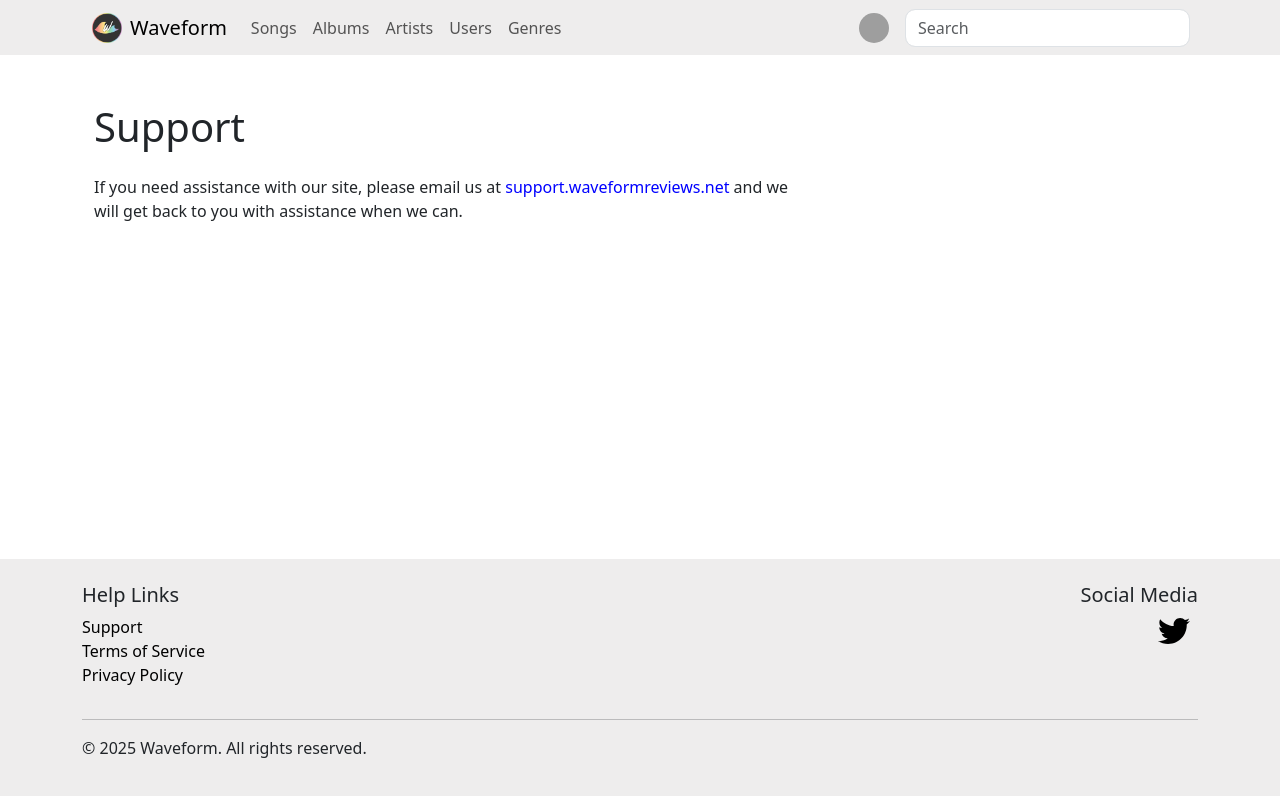
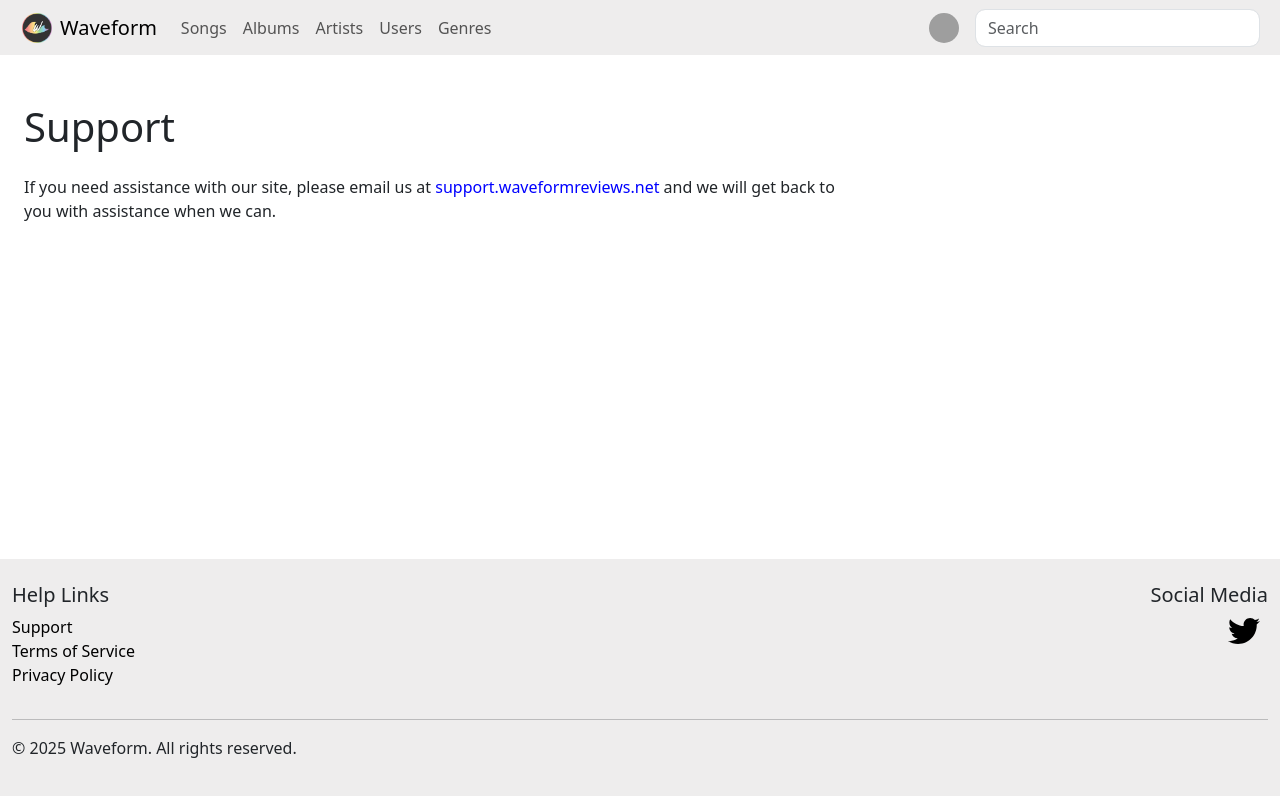
Before and after one commit to robotzurg/CS4900, a React (Vite) app in the folder cs-4900/: page /support in a window 1280 px wide. Shown: the top 796 px of the page. Built offline with nearby package versions, Linux system fonts and the light colour scheme; no server answers; grey boxes are pictures that could not be loaded.

Commit message:
Adjusted card size and container size

```diff
--- a/cs-4900/src/components/MusicSmallCard/MusicSmallCard.css
+++ b/cs-4900/src/components/MusicSmallCard/MusicSmallCard.css
@@ -28,7 +28,7 @@
   @media (min-width: 1024px) {
     .music-small-card {
       flex-direction: column !important;
-      width: 230px !important;
+      width: 200px !important;
     }
 
     .music-small-card .music-card-top-img {
--- a/cs-4900/src/index.css
+++ b/cs-4900/src/index.css
@@ -12,6 +12,10 @@ html, body {
     'Helvetica Neue',
     Arial,
     sans-serif;
+}
+
+.container {
+  max-width: 1400px;
 }
 
 .main-content {
```
